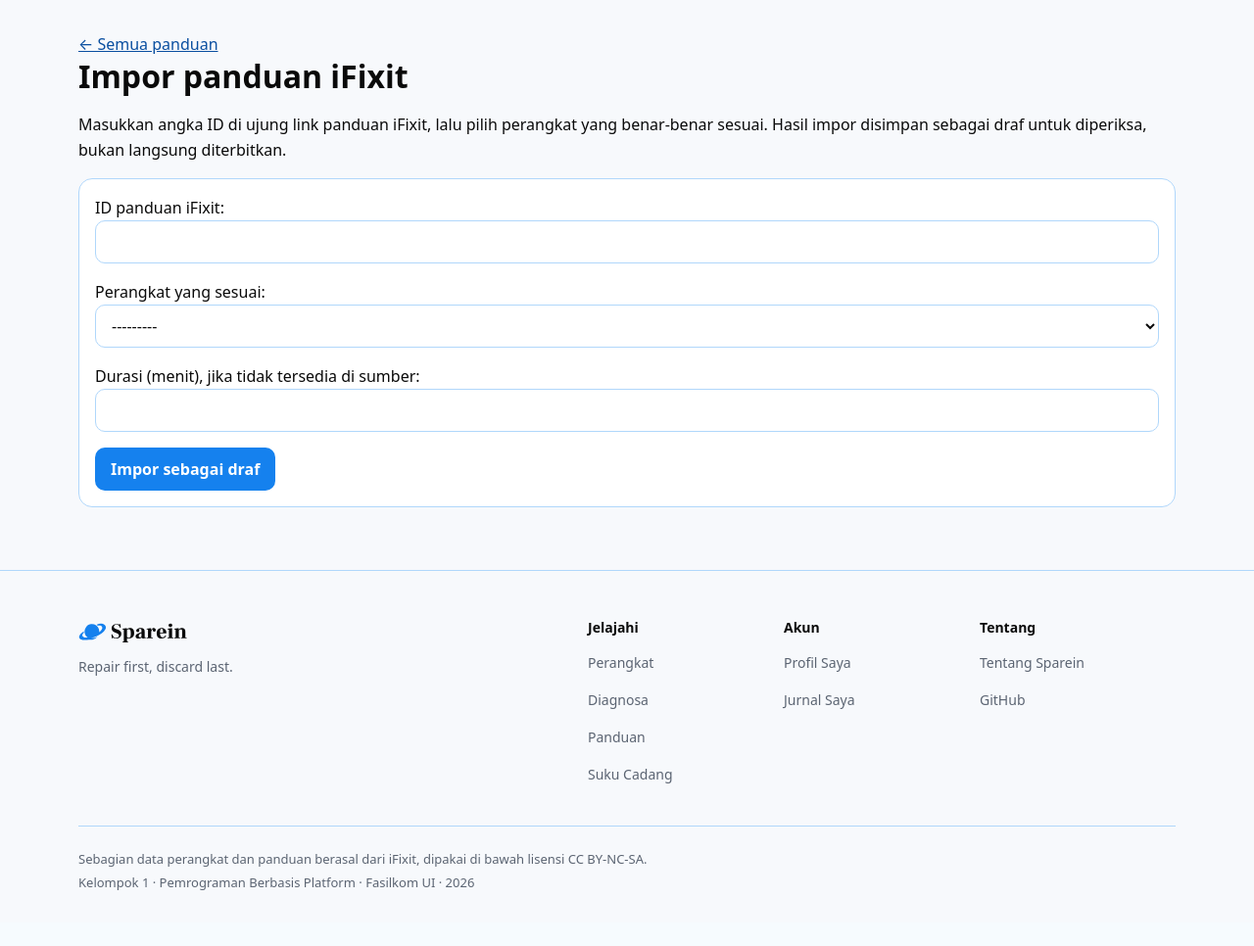
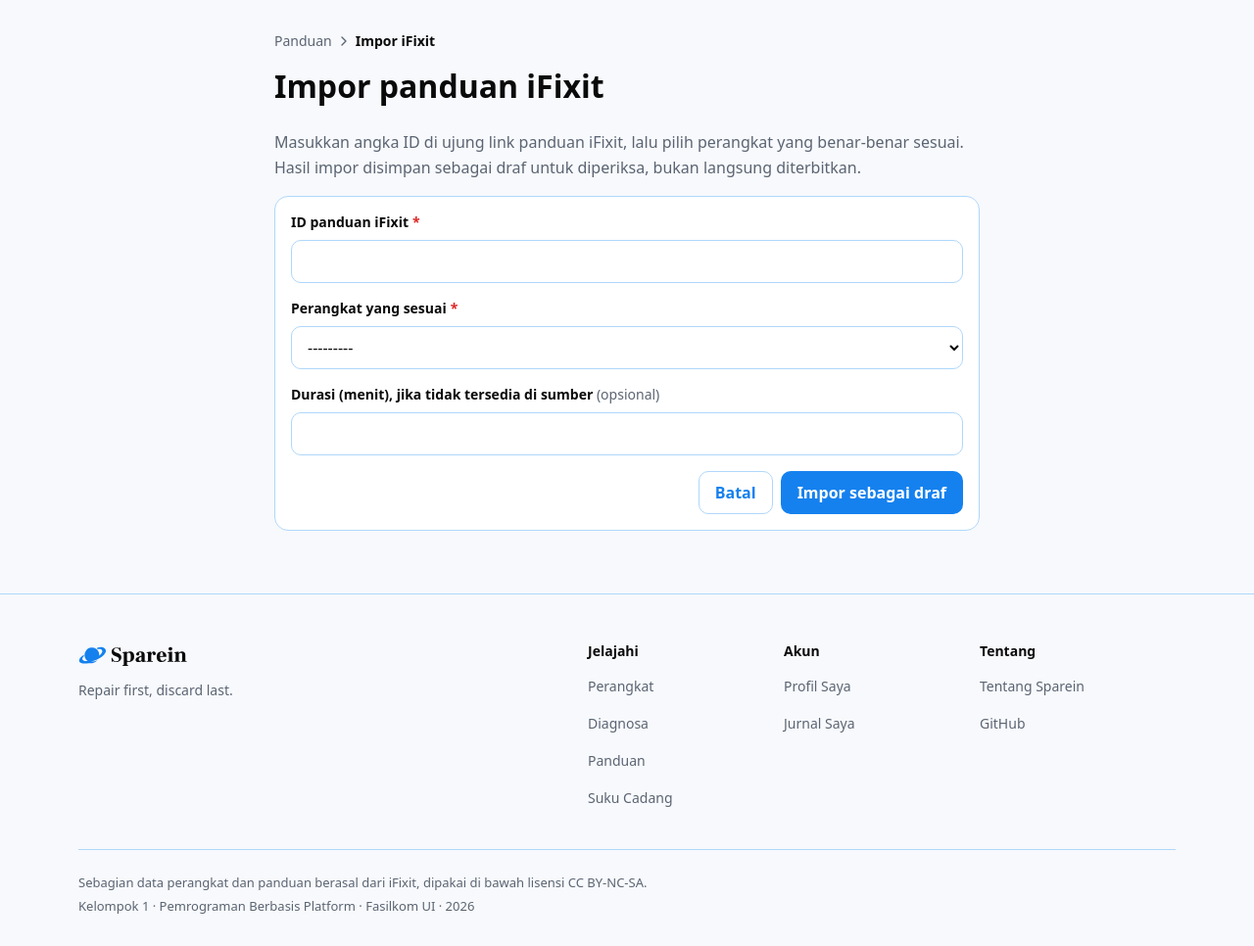
Before and after one commit to Kelompok1-PBP/sparein, a Django app: page /guides/import/ in a window 1280 px wide. Shown: the part 65-1031 px from the top of the page at 98% size. Before the commit the page ends 974 px from the top, so only its background shows below. Run offline with Django 5.2, Linux system fonts and the light colour scheme; the visitor is signed in with stand-in values (Sample User, id 1); data comes from the database, SQL or seed files in the repository.

Commit message:
feat(guides): restyle delete and import pages

```diff
--- a/guides/static/guides/guides.css
+++ b/guides/static/guides/guides.css
@@ -291,3 +291,4 @@
 
 .guide-form__footer { margin-bottom: 0; }
 .guide-form__actions { display: flex; justify-content: flex-end; gap: 8px; }
+.guide-form__lead { margin: 0 0 16px; color: var(--muted); }
--- a/guides/templates/guides/base.html
+++ b/guides/templates/guides/base.html
@@ -2,4 +2,3 @@
 {% load static %}
 {% block title %}Panduan perbaikan · Sparein{% endblock %}
 {% block extra_css %}<link rel="stylesheet" href="{% static 'guides/guides.css' %}">{% endblock %}
-{% block content %}{% block guide_content %}{% endblock %}{% endblock %}
--- a/guides/templates/guides/import.html
+++ b/guides/templates/guides/import.html
@@ -1 +1,22 @@
-{% extends 'guides/base.html' %}{% block guide_content %}<section class="narrow"><a href="{% url 'guides:list' %}">← Semua panduan</a><h1>Impor panduan iFixit</h1><p>Masukkan angka ID di ujung link panduan iFixit, lalu pilih perangkat yang benar-benar sesuai. Hasil impor disimpan sebagai draf untuk diperiksa, bukan langsung diterbitkan.</p><form method="post" class="card">{% csrf_token %}{{ form.as_p }}<button>Impor sebagai draf</button></form></section>{% endblock %}
+{% extends "guides/base.html" %}
+{% load static %}
+{% block title %}Impor panduan iFixit · Sparein{% endblock %}
+{% block content %}
+<div class="guide-form">
+  <nav class="breadcrumb" aria-label="Breadcrumb">
+    <a href="{% url 'guides:list' %}">Panduan</a>
+    <img src="{% static 'core/icons/chevron-right-muted.svg' %}" alt="" width="16" height="16">
+    <span aria-current="page">Impor iFixit</span>
+  </nav>
+  <h1>Impor panduan iFixit</h1>
+  <p class="guide-form__lead">Masukkan angka ID di ujung link panduan iFixit, lalu pilih perangkat yang benar-benar sesuai. Hasil impor disimpan sebagai draf untuk diperiksa, bukan langsung diterbitkan.</p>
+  <form method="post" class="card form-card" novalidate>{% csrf_token %}
+    {% if form.non_field_errors %}<div class="alert alert--error" role="alert"><p>{{ form.non_field_errors|join:" " }}</p></div>{% endif %}
+    {% for field in form %}{% include "partials/model_field.html" %}{% endfor %}
+    <div class="guide-form__actions">
+      <a class="btn btn--secondary" href="{% url 'guides:list' %}">Batal</a>
+      <button type="submit" class="btn btn--primary">Impor sebagai draf</button>
+    </div>
+  </form>
+</div>
+{% endblock %}
```
Also changed, not shown: guides/templates/guides/delete.html (+6 -1 lines), guides/tests.py (+26 -0 lines).
